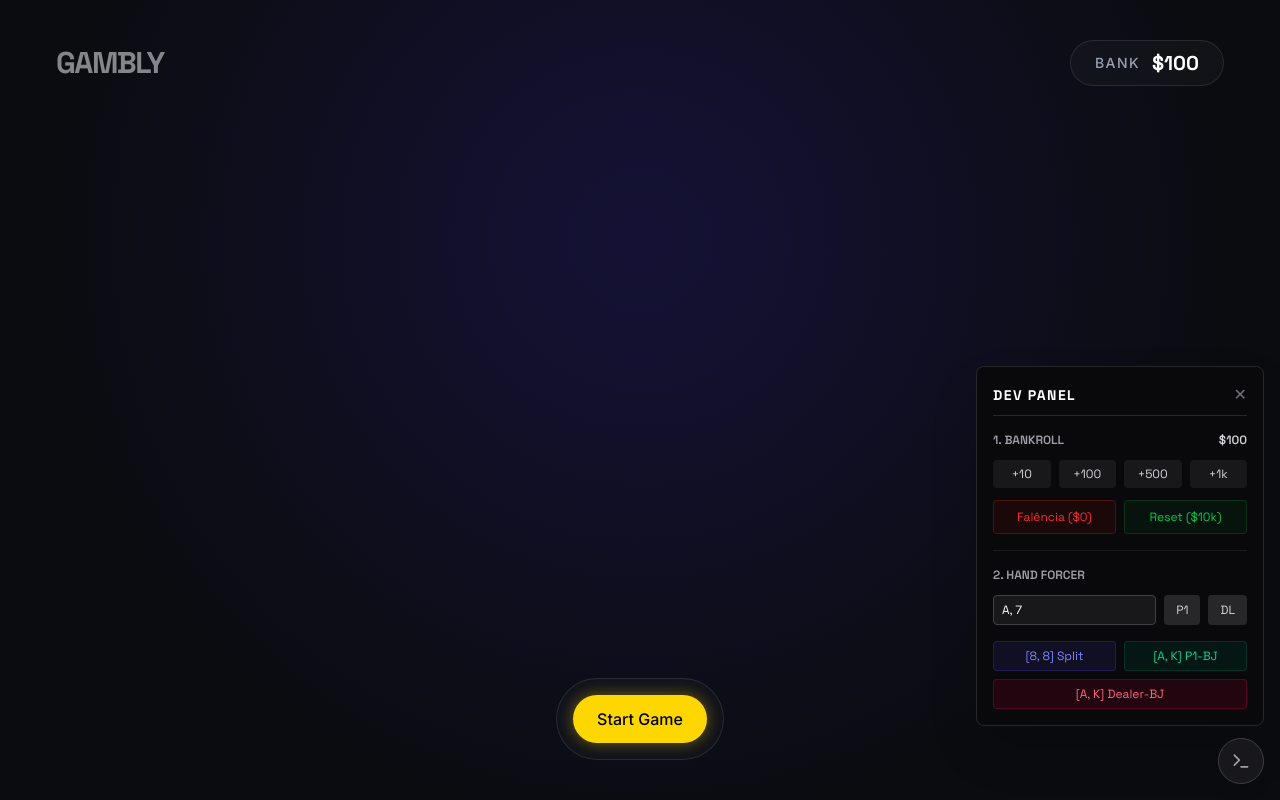
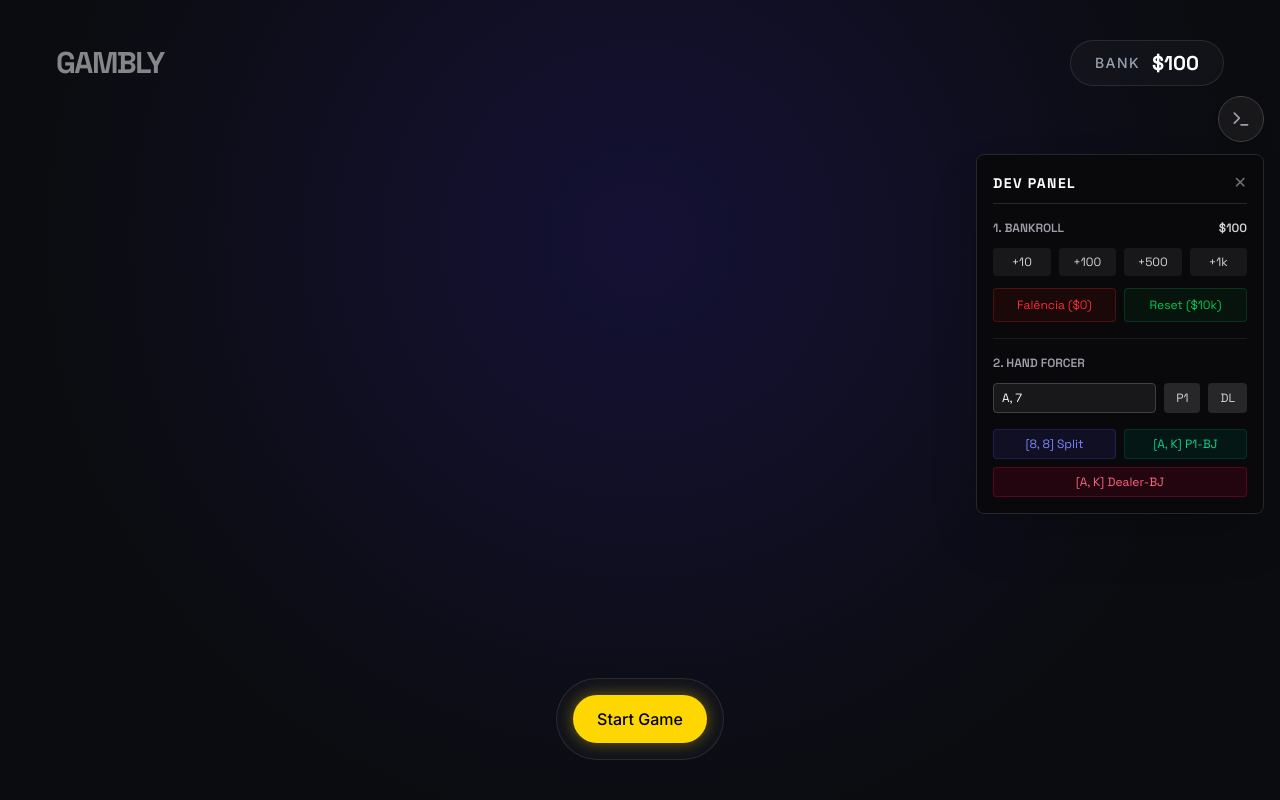
Before and after one commit to igorcol/GAMBLY, a Next.js app: page /games/blackjack in a window 1280 px wide. Both pictures are taken after a click on the button "Open Dev Panel". Built offline with nearby package versions, Linux system fonts and the light colour scheme.

Commit message:
Dev menu position

```diff
--- a/src/components/dev/DevMenu.tsx
+++ b/src/components/dev/DevMenu.tsx
@@ -3,9 +3,6 @@
 import { useState } from 'react'
 import { DevBankroll } from './DevBankroll'
 import { DevHandForcer } from './DevHandForcer'
-
-// MENU CENTRAL DEV DO BLACKJACK
-
 
 export function DevMenu() {
   const [isOpen, setIsOpen] = useState(false)
@@ -14,9 +11,24 @@ export function DevMenu() {
   if (!isDev) return null
 
   return (
-    <div className="fixed bottom-4 right-4 z-50 font-mono">
+    // Mudamos de bottom-4 para top-24 e adicionamos flex-col items-end
+    <div className="fixed top-24 right-4 z-50 font-mono flex flex-col items-end">
+
+      {/* Botão Flutuante (agora fica em cima) */}
+      <button
+        onClick={() => setIsOpen(!isOpen)}
+        className="bg-zinc-900 border border-zinc-700 hover:border-zinc-500 text-zinc-400 hover:text-white p-3 rounded-full shadow-lg flex items-center justify-center transition-all"
+        title="Open Dev Panel"
+      >
+        <svg xmlns="http://www.w3.org/2000/svg" width="20" height="20" viewBox="0 0 24 24" fill="none" stroke="currentColor" strokeWidth="2" strokeLinecap="round" strokeLinejoin="round">
+          <polyline points="4 17 10 11 4 5"></polyline>
+          <line x1="12" y1="19" x2="20" y2="19"></line>
+        </svg>
+      </button>
+
+      {/* Painel (agora abre para baixo, com mt-3) */}
       {isOpen && (
-        <div className="bg-zinc-950 border border-zinc-800 p-4 rounded-lg shadow-2xl mb-3 w-72">
+        <div className="bg-zinc-950 border border-zinc-800 p-4 rounded-lg shadow-2xl mt-3 w-72">
           <div className="flex justify-between items-center mb-4 border-b border-zinc-800 pb-2">
             <h2 className="text-white font-bold text-sm tracking-widest">DEV PANEL</h2>
             <button
@@ -35,16 +47,6 @@ export function DevMenu() {
         </div>
       )}
 
-      <button
-        onClick={() => setIsOpen(!isOpen)}
-        className="bg-zinc-900 border border-zinc-700 hover:border-zinc-500 text-zinc-400 hover:text-white p-3 rounded-full shadow-lg ml-auto flex items-center justify-center transition-all"
-        title="Open Dev Panel"
-      >
-        <svg xmlns="http://www.w3.org/2000/svg" width="20" height="20" viewBox="0 0 24 24" fill="none" stroke="currentColor" strokeWidth="2" strokeLinecap="round" strokeLinejoin="round">
-          <polyline points="4 17 10 11 4 5"></polyline>
-          <line x1="12" y1="19" x2="20" y2="19"></line>
-        </svg>
-      </button>
     </div>
   )
 }
```
